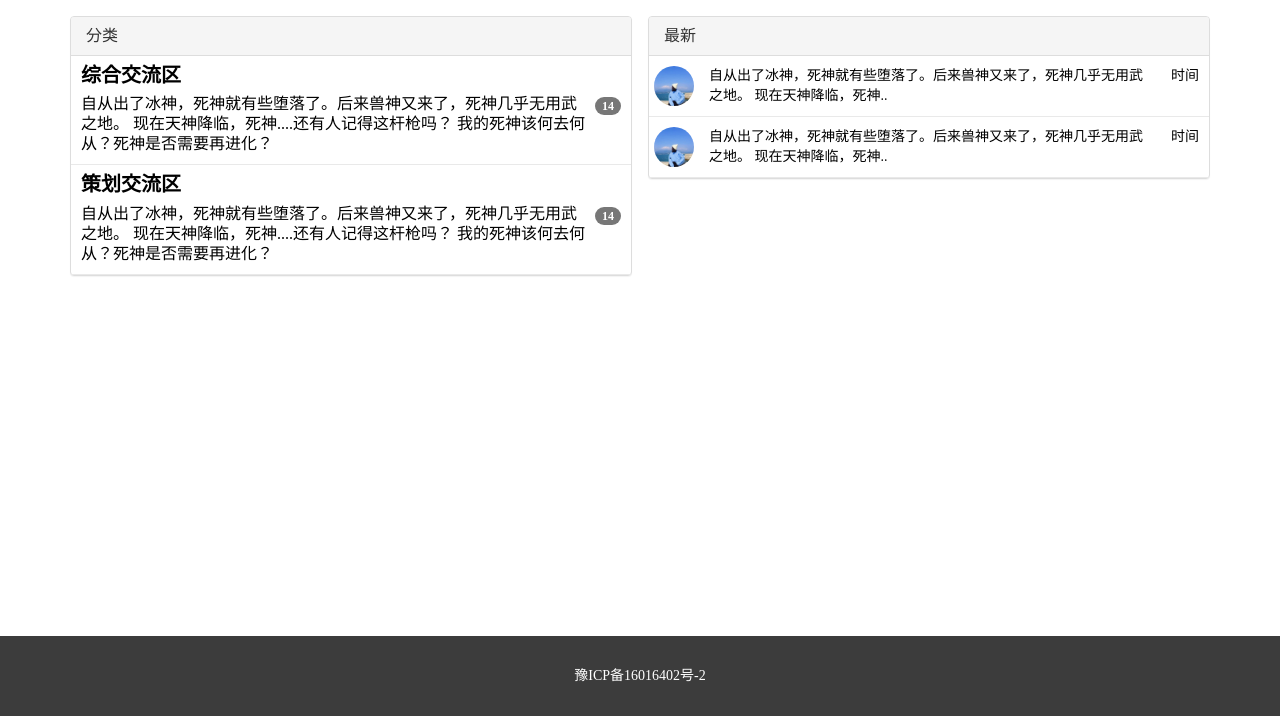
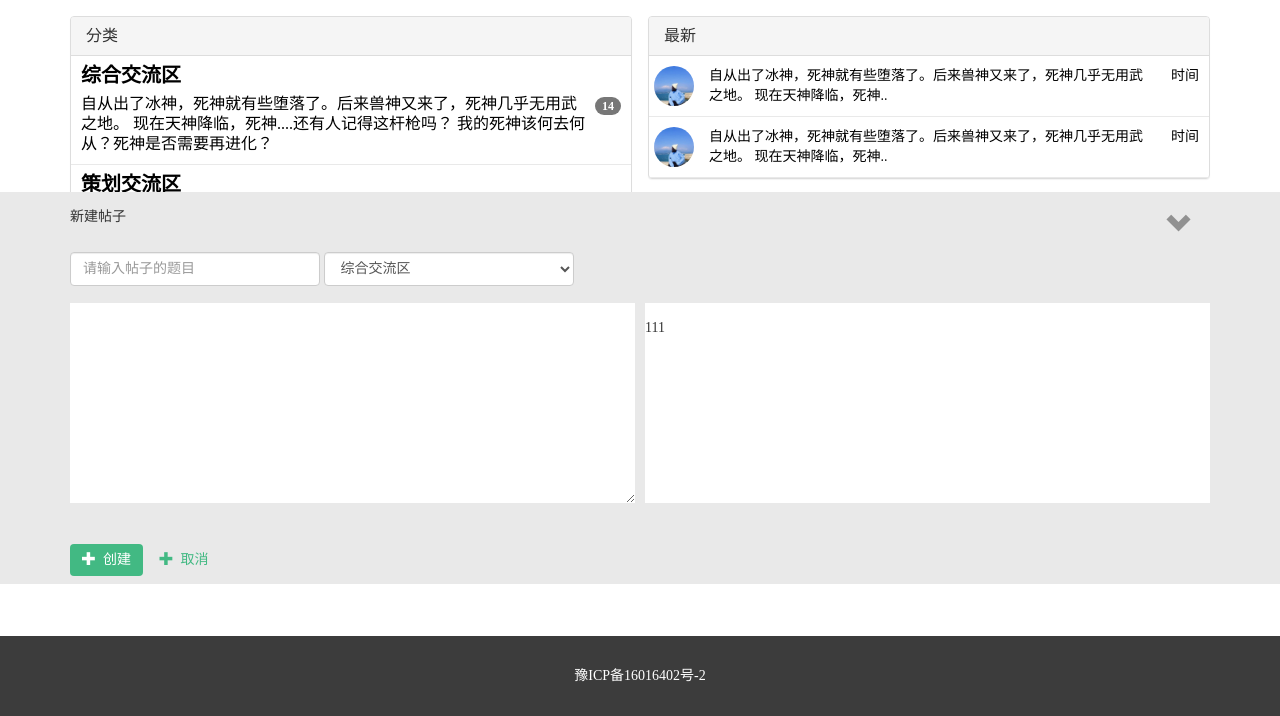
Before and after one commit to dianxiaopao/travel, a Django app: page /community/ in a window 1280 px wide. Shown: the part 216-932 px from the top of the page. Run offline with Django 3.2, Linux system fonts and the light colour scheme; some libraries are stand-ins or nearby versions.

Commit message:
增加论坛静态页面

```diff
--- a/community/templates/community.html
+++ b/community/templates/community.html
@@ -89,6 +89,60 @@
 
         .list-text-time {
             padding: 1rem;
+        }
+
+        .view_comm_edit_cent {
+        {#            height: 400px;#} line-height: 50px;
+            background-color: #E9E9E9;
+        {#            opacity: 0.7;#}
+        }
+
+        .edit-top-right-close {
+            margin-right: 2rem;
+            font-size: 2.5rem;
+            color: #919191;
+            cursor: pointer;
+            padding-top: 1rem;
+        }
+
+        .textarea_body {
+            width: 100%;
+            height: 5rem;
+        }
+
+        .textarea_left_content {
+            padding: 1rem 0.5rem 1rem 0;
+        }
+
+        .textarea_right_content {
+            padding: 1rem 0 1rem 0.5rem;
+        }
+
+        .textarea_left_content textarea {
+            height: 20rem;
+            border: none;
+            outline: none;
+        }
+
+        .textarea_right_content div {
+            background-color: white;
+            height: 20rem;
+        }
+
+        .edit-comm-submit {
+            padding: 0;
+        }
+
+        .edit-comm-submit [type=submit] {
+            background-color: #42B983;
+            color: white;
+            border: none;
+            outline: none;
+        }
+        .edit-comm-submit [type=button] {
+            background-color: #E9E9E9;
+            color: #42B983;
+            outline: none;
         }
     </style>
     <div class="container" style="min-height: 800px">
@@ -195,6 +249,49 @@
             </div>
         </div>
     </div>
+    <div class="navbar-fixed-bottom view_comm_edit_cent">
+        <div class="container ">
+            <div style="">
+                <span>新建帖子</span>
+                <span class="edit-top-right-close navbar-right">&nbsp;
+                    <i class="glyphicon glyphicon-chevron-down"></i></span>
+            </div>
 
+            <form class="form-inline">
+                <div class="form-group">
+                    <input style="width: 25rem" type="text" class="form-control" id="sort_name" placeholder="请输入帖子的题目">
+                </div>
+                <div class="form-group">
+                    <select style="width: 25rem" class="form-control">
+                        <option>综合交流区</option>
+                        <option>策划交流区</option>
+                        <option>杂谈区</option>
+                    </select>
+                </div>
+                <div class="textarea_b_content">
+                    <div class="textarea_left_content col-lg-6">
+                        <textarea name="text_body" id="inputText" class="textarea_body"></textarea>
+                    </div>
+                    <div class="textarea_right_content col-lg-6">
+                        <div>
+                            111
+                        </div>
+                    </div>
+                </div>
+                <div class="edit-comm-submit col-lg-12">
+                    <button type="submit" class="btn"><i class="glyphicon glyphicon-plus"></i> &nbsp;创建
+                    </button>
+                    <button type="button" class="btn"><i class="glyphicon glyphicon-plus"></i> &nbsp;取消
+                    </button>
+                </div>
+            </form>
+            <script>
+                $(document).ready(function () {
+                    console.log('---')
+                })
+            </script>
+        </div>
+
+    </div>
 
 {% endblock content %}
--- a/community/urls.py
+++ b/community/urls.py
@@ -1,12 +1,14 @@
 # -*- coding: utf-8 -*-
 from django.conf.urls import url
 # import views
-#import views.guide as guide_view
-import views.community
+# import views.guide as guide_view
+import views.community as communitys
+
 # guide =views.guide
+community_view = communitys.Community()
 urlpatterns = [
-    url(r'^$', views.community.Community),
-    # url(r'^note/create/$', views.mycenter.CreateNote),
+    url(r'^$', community_view.get_community),
+    url(r'^view/(?P<category>\w+)/(?P<action>\w+)/$', community_view.get_probem_list),
 ]
 
 urls = urlpatterns
--- a/community/views/community.py
+++ b/community/views/community.py
@@ -9,6 +9,10 @@ except ImportError:  # django < 1.7
     from django.db import models
 
 
+class Community(object):
+    def get_community(self, request, *args, **kwargs):
+        return render(request, 'community.html')
 
-def Community(request):
-    return render(request, 'community.html')
+    def get_probem_list(self, request, *args, **kwargs):
+        category = kwargs.get("category")
+        action = kwargs.get("action")
--- a/guides/views/guide.py
+++ b/guides/views/guide.py
@@ -5,6 +5,7 @@ from guides.models.guide_title import GuideTitle
 from guides.models.guide_content import Guidebody
 from utils import switch_path_relative
 import datetime, pytz, Image, math, json, os
+
 
 try:
     from django.apps import apps as models
```
Also changed, not shown: community/templates/problem_list.html (added, +160 -0 lines).
